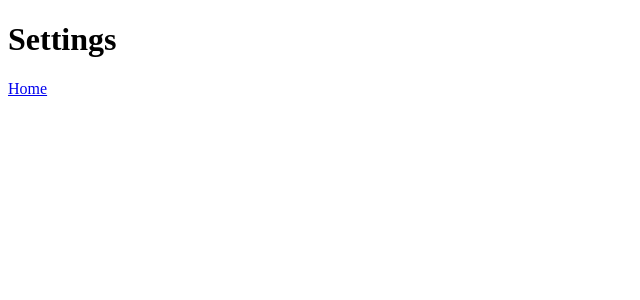
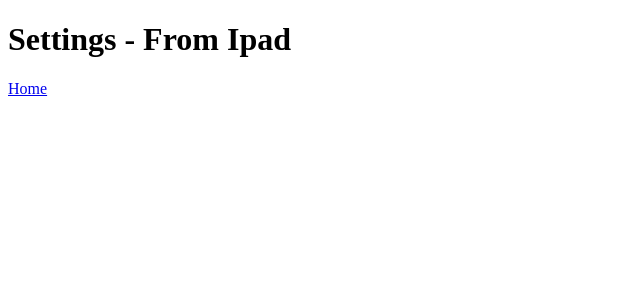
Before and after one commit to cloudmanic/chart-rip, a Next.js app: page /settings in a window 1280 px wide. Shown: the top 300 px of the page, without its empty margins (0-640 px from the left). Built offline with nearby package versions, Linux system fonts and the light colour scheme.

Commit message:
just messing around with the ipad

```diff
--- a/src/pages/settings.tsx
+++ b/src/pages/settings.tsx
@@ -1,10 +1,10 @@
 import Link from "next/link";
 
 export default function Settings() {
-    return (
-      <>
-        <h1>Settings</h1>
-        <Link href="/">Home</Link>
-      </>
-    )
-  }
+  return (
+    <>
+      <h1>Settings - From Ipad</h1>
+      <Link href="/">Home</Link>
+    </>
+  );
+}
```
